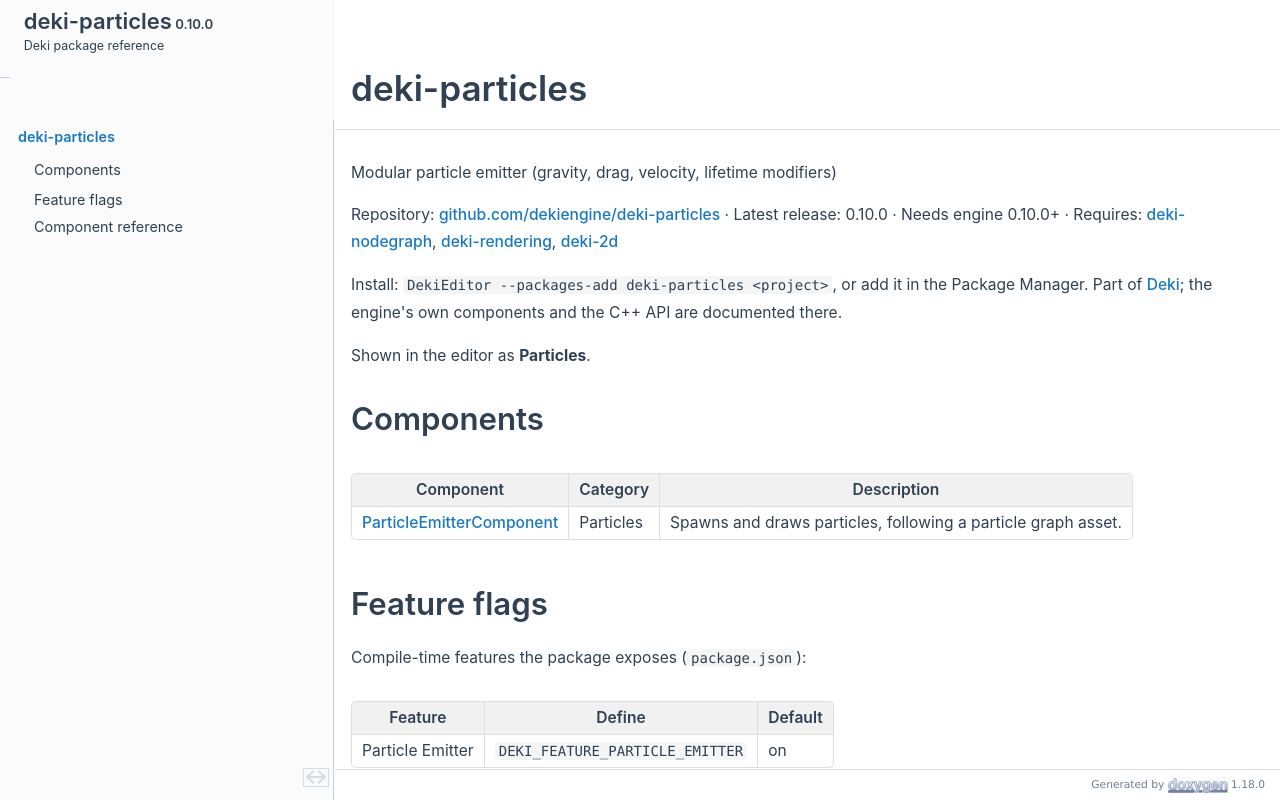
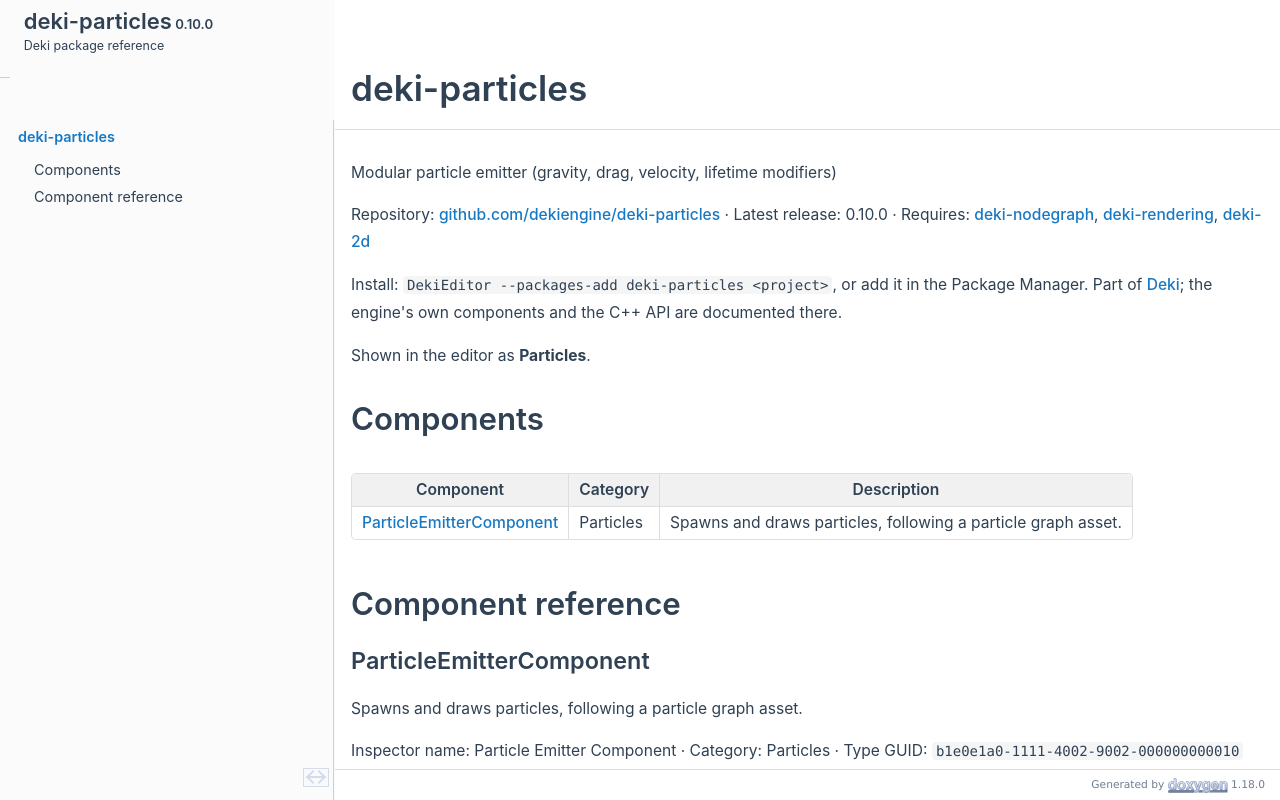
Before and after one commit to dekiengine/deki-particles, a plain HTML site: page index.html in a window 1280 px wide. Drawn offline with Linux system fonts and the light colour scheme.

Commit message:
Docs for deki-particles from deki-editor 9500697

```diff
--- a/index.html
+++ b/index.html
@@ -80,7 +80,7 @@ document.addEventListener('DOMContentLoaded',() => { initNavTree('index.html',''
 <div class="contents">
 <div class="textblock"><p><a class="anchor" id="mainpage"></a></p>
 <p>Modular particle emitter (gravity, drag, velocity, lifetime modifiers)</p>
-<p>Repository: <a href="https://github.com/dekiengine/deki-particles">github.com/dekiengine/deki-particles</a> · Latest release: 0.10.0 · Needs engine 0.10.0+ · Requires: <a href="https://dekiengine.github.io/deki-nodegraph/">deki-nodegraph</a>, <a href="https://dekiengine.github.io/deki-rendering/">deki-rendering</a>, <a href="https://dekiengine.github.io/deki-2d/">deki-2d</a></p>
+<p>Repository: <a href="https://github.com/dekiengine/deki-particles">github.com/dekiengine/deki-particles</a> · Latest release: 0.10.0 · Requires: <a href="https://dekiengine.github.io/deki-nodegraph/">deki-nodegraph</a>, <a href="https://dekiengine.github.io/deki-rendering/">deki-rendering</a>, <a href="https://dekiengine.github.io/deki-2d/">deki-2d</a></p>
 <p>Install: <span class="tt">DekiEditor --packages-add deki-particles &lt;project&gt;</span>, or add it in the Package Manager. Part of <a href="https://dekiengine.github.io/docs/">Deki</a>; the engine's own components and the C++ API are documented there.</p>
 <p>Shown in the editor as <b>Particles</b>.</p>
 <h1 class="doxsection"><a class="anchor" id="autotoc_md0"></a>
@@ -92,15 +92,6 @@ Components</h1>
 <td class="markdownTableBodyNone"><a class="el" href="#c-particleemittercomponent" title="ParticleEmitterComponent">ParticleEmitterComponent</a>  </td><td class="markdownTableBodyNone">Particles  </td><td class="markdownTableBodyNone">Spawns and draws particles, following a particle graph asset.  </td></tr>
 </table>
 <h1 class="doxsection"><a class="anchor" id="autotoc_md1"></a>
-Feature flags</h1>
-<p>Compile-time features the package exposes (<span class="tt">package.json</span>):</p>
-<table class="markdownTable">
-<tr class="markdownTableHead">
-<th class="markdownTableHeadNone">Feature  </th><th class="markdownTableHeadNone">Define  </th><th class="markdownTableHeadNone">Default  </th></tr>
-<tr class="markdownTableRowOdd">
-<td class="markdownTableBodyNone">Particle Emitter  </td><td class="markdownTableBodyNone"><span class="tt">DEKI_FEATURE_PARTICLE_EMITTER</span>  </td><td class="markdownTableBodyNone">on  </td></tr>
-</table>
-<h1 class="doxsection"><a class="anchor" id="autotoc_md2"></a>
 Component reference</h1>
 <h2 class="doxsection"><a class="anchor" id="c-particleemittercomponent"></a>
 ParticleEmitterComponent</h2>
--- a/navtreedata.js
+++ b/navtreedata.js
@@ -26,8 +26,7 @@ var NAVTREE =
 [
   [ "deki-particles", "index.html", [
     [ "Components", "index.html#autotoc_md0", null ],
-    [ "Feature flags", "index.html#autotoc_md1", null ],
-    [ "Component reference", "index.html#autotoc_md2", [
+    [ "Component reference", "index.html#autotoc_md1", [
       [ "ParticleEmitterComponent", "index.html#c-particleemittercomponent", null ]
     ] ]
   ] ]
--- a/navtreeindex0.js
+++ b/navtreeindex0.js
@@ -3,7 +3,6 @@ var NAVTREEINDEX0 =
 "index.html":[],
 "index.html#autotoc_md0":[0],
 "index.html#autotoc_md1":[1],
-"index.html#autotoc_md2":[2],
-"index.html#c-particleemittercomponent":[2,0],
+"index.html#c-particleemittercomponent":[1,0],
 "pages.html":[]
 };
```
Also changed, not shown: doxygen_crawl.html (+0 -1 lines).
